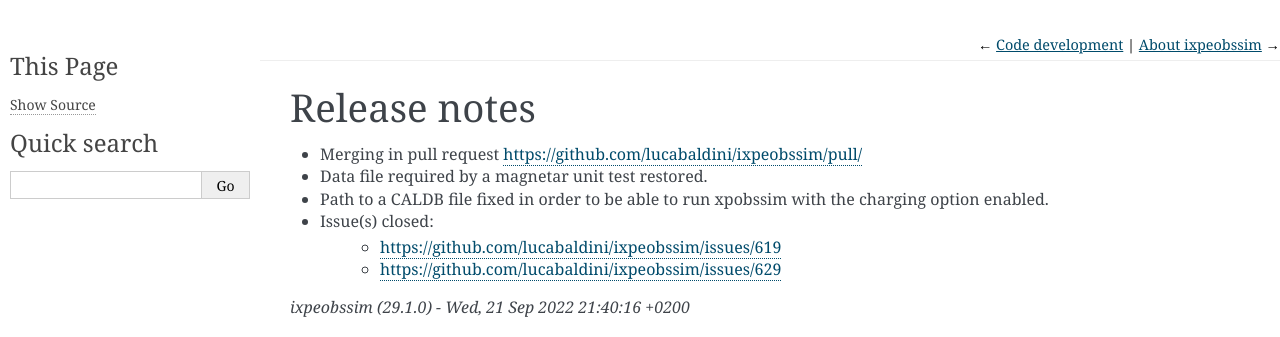
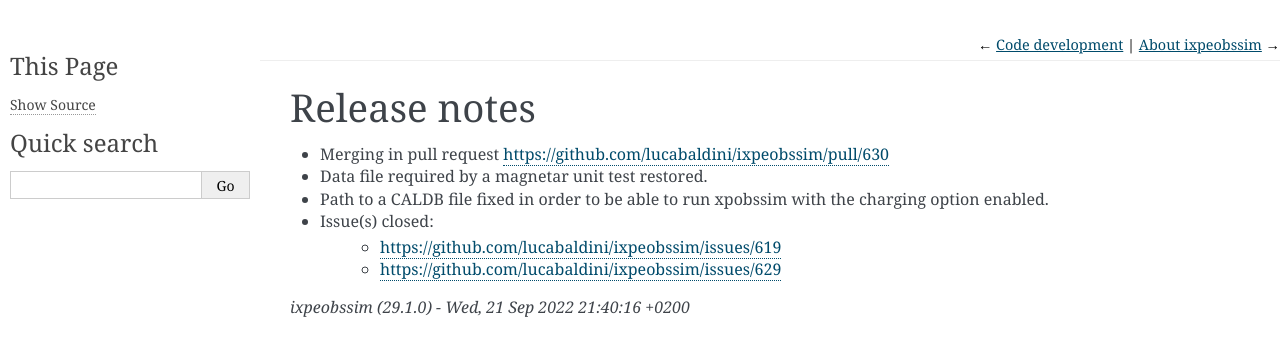
Before and after one commit to lucabaldini/ixpeobssim, a Sphinx documentation site: the page built from docs/release_notes.rst, in a window 1280 px wide and 900 px high. Shown: the top 337 px of the window. Built offline with Sphinx 7.4.7, drawn with Linux system fonts in a browser that asks for light colours; formulas are drawn with MathJax 3; some of the changed lines change nothing that is shown.

Commit message:
Updated release notes.

```diff
--- a/docs/release_notes.rst
+++ b/docs/release_notes.rst
@@ -2,7 +2,7 @@
 Release notes
 =============
 
-* Merging in pull request https://github.com/lucabaldini/ixpeobssim/pull/
+* Merging in pull request https://github.com/lucabaldini/ixpeobssim/pull/630
 * Data file required by a magnetar unit test restored.
 * Path to a CALDB file fixed in order to be able to run xpobssim with
   the charging option enabled.
```
